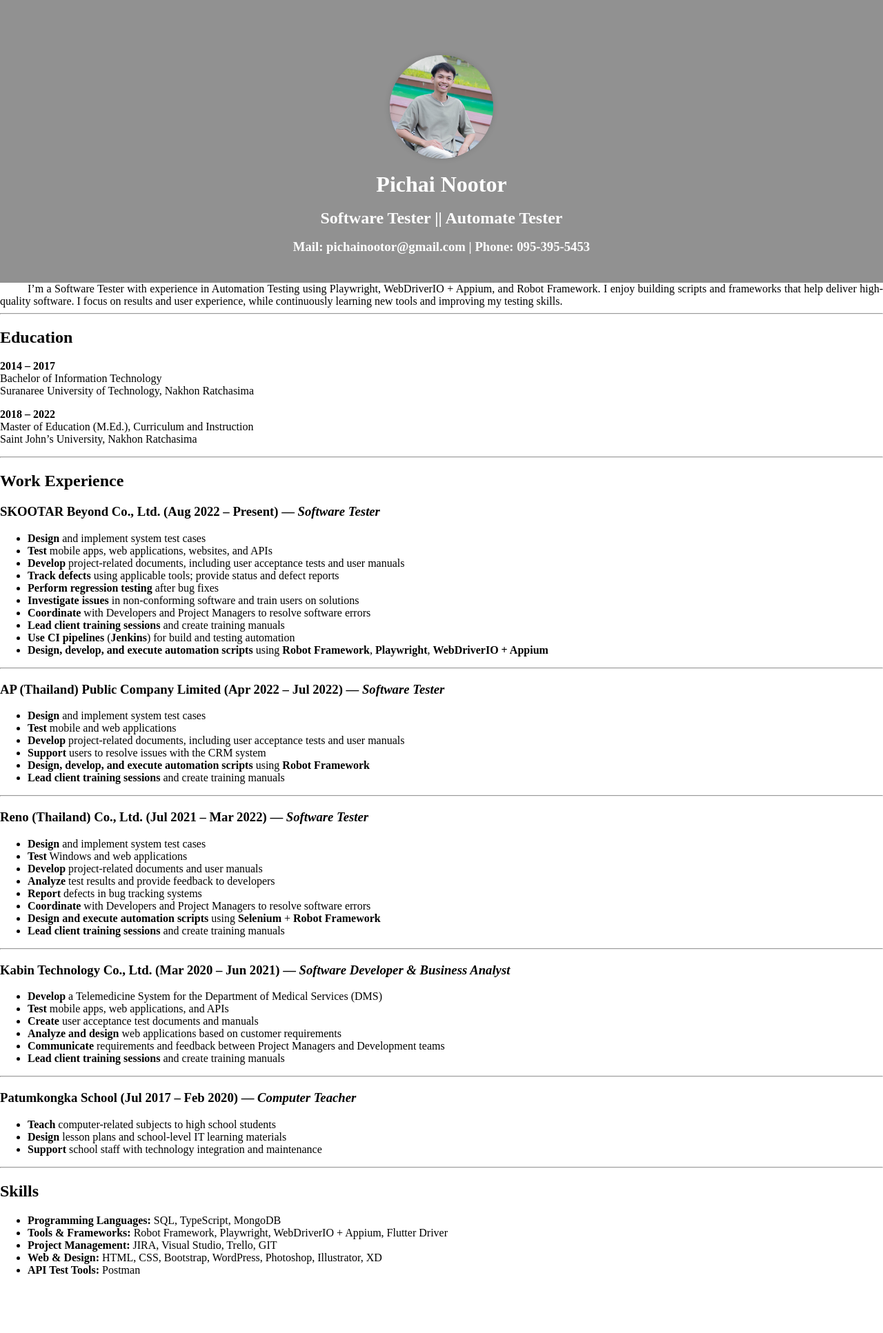
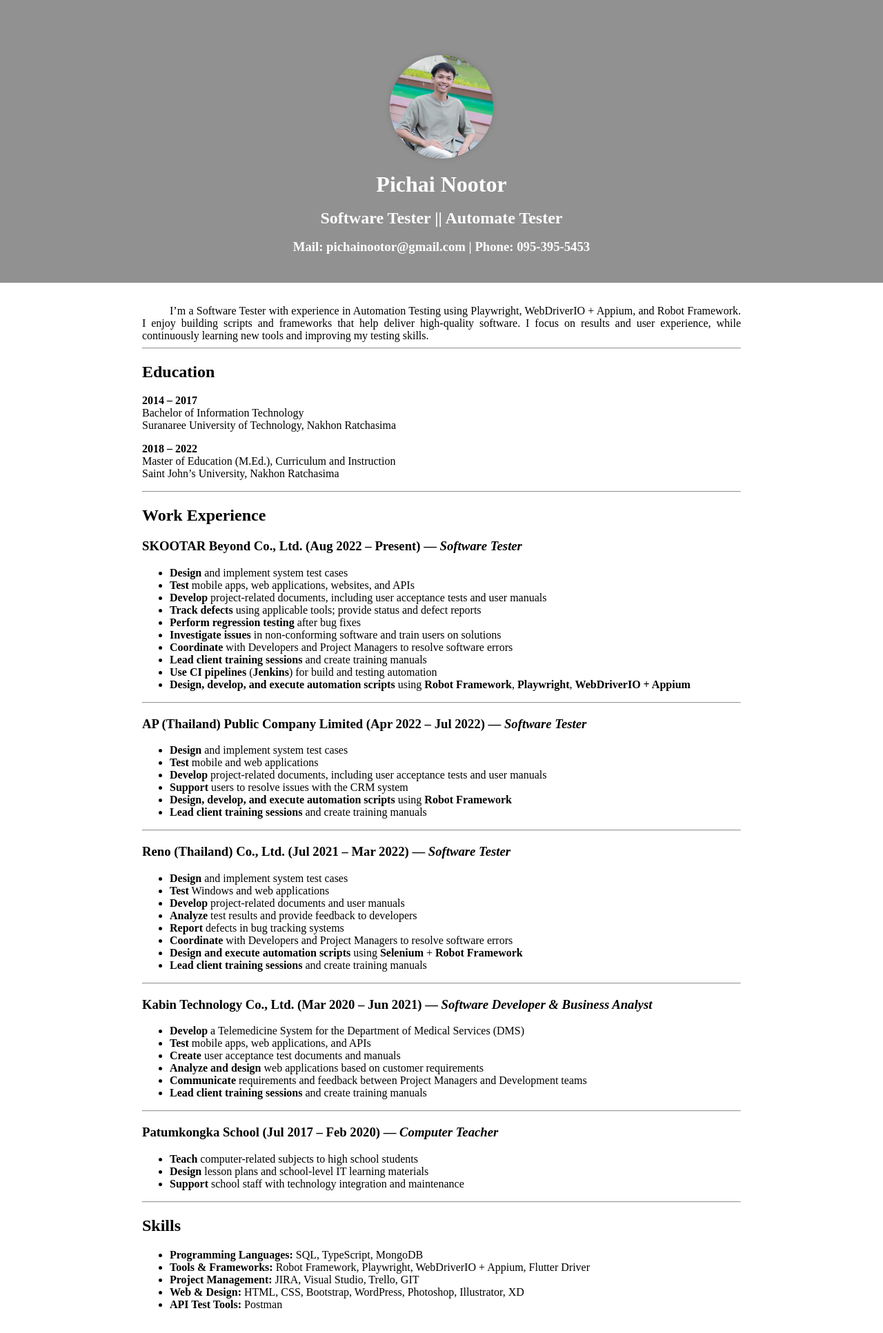
Before and after one commit to pichai-nootor/pichai-nootor.github.io, a Jekyll site: the page built from index.md, in a window 1280 px wide. Shown: the whole page at 69% size. Built offline with Jekyll 4.4.1, drawn with Linux system fonts in a browser that asks for light colours; our own code applies the rules of GitHub Pages for plain Markdown files; before the commit the page ends 1867 px from its top, so only the background shows below that.

Commit message:
Update default.html

```diff
--- a/_layouts/default.html
+++ b/_layouts/default.html
@@ -35,6 +35,13 @@ header.page-header h3 {
   margin: 0.5rem 0;
   line-height: 1.2;
 }
+
+     .main-content {
+        max-width: 900px;   /* กว้างสุด 900px */
+        margin: 2rem auto;  /* เว้นระยะบน-ล่าง 2rem, กึ่งกลางแนวนอน */
+        padding: 0 1rem;    /* เว้นขอบซ้ายขวา */
+        box-sizing: border-box;
+      }
 </style>
 
 
@@ -55,6 +62,8 @@ header.page-header h3 {
       </h3>
     </header>
 
-    {{ content }}
+    <div class="main-content">
+      {{ content }}
+    </div>
   </body>
 </html>
```
